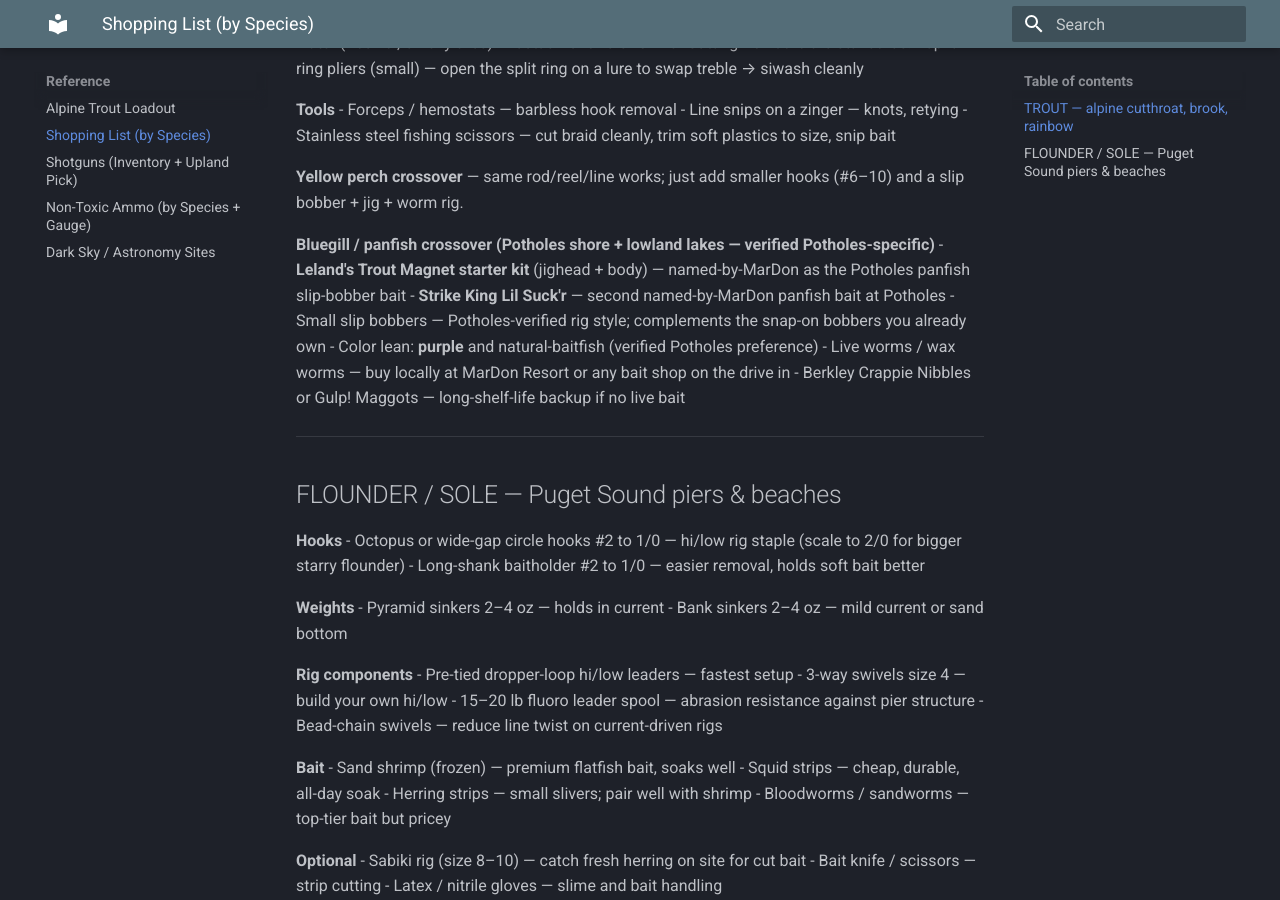
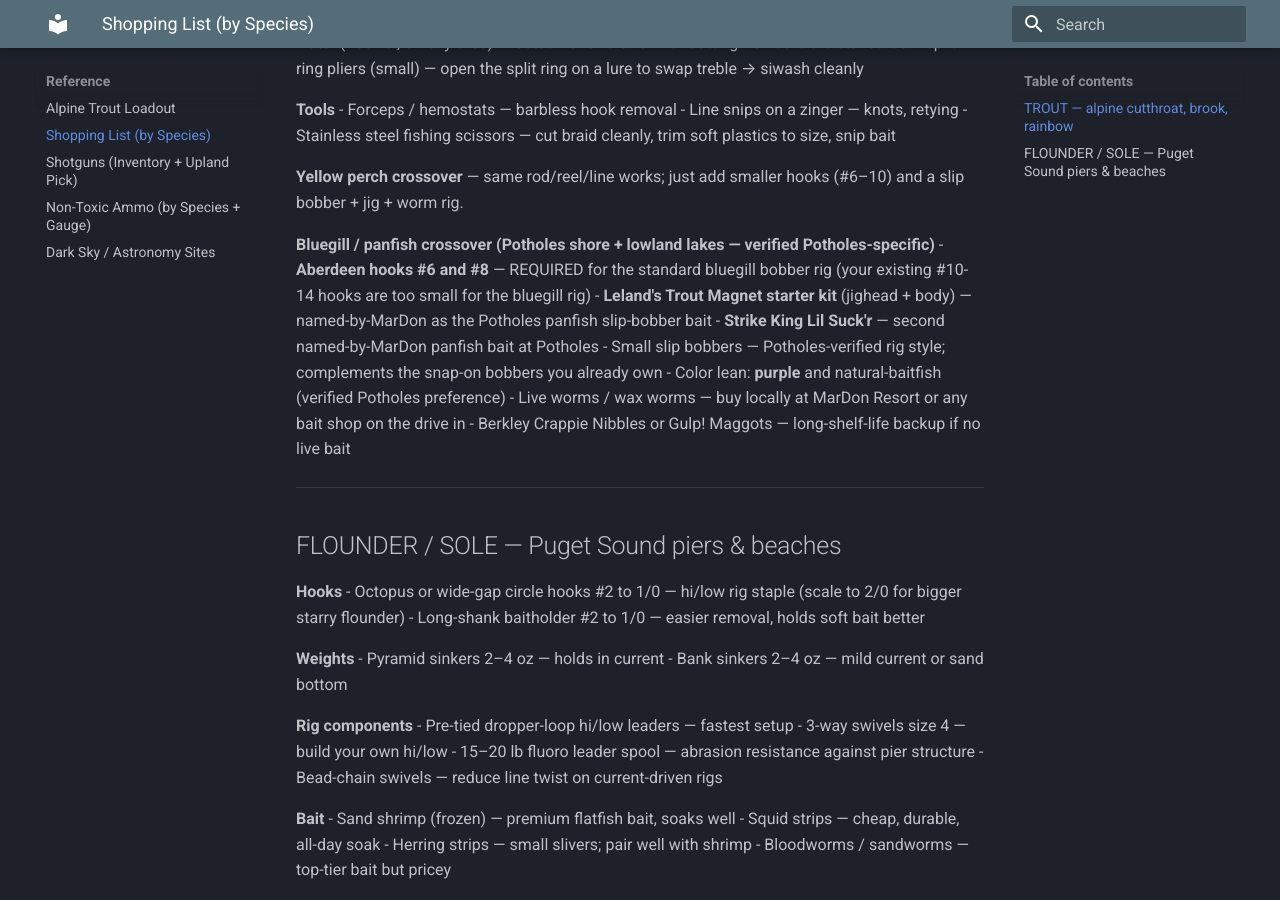
Before and after one commit to jdosher/outdoors-manual, an MkDocs documentation site: the page built from docs/reference/shopping_list.md, in a window 1280 px wide and 900 px high, scrolled down 1076 px. Built offline with MkDocs 1.6.1 and Material for MkDocs 9.7.7, drawn with Linux system fonts in a browser that asks for light colours.

Commit message:
Shopping list: explicitly add Aberdeen hooks #6 and #8 to bluegill section - existing #10-14 from trout section are too small for bluegill rig

```diff
--- a/docs/reference/shopping_list.md
+++ b/docs/reference/shopping_list.md
@@ -60,6 +60,7 @@ Compact, printable tackle reference organized by target species. Each line: **it
 **Yellow perch crossover** — same rod/reel/line works; just add smaller hooks (#6–10) and a slip bobber + jig + worm rig.
 
 **Bluegill / panfish crossover (Potholes shore + lowland lakes — verified Potholes-specific)**
+- **Aberdeen hooks #6 and #8** — REQUIRED for the standard bluegill bobber rig (your existing #10-14 hooks are too small for the bluegill rig)
 - **Leland's Trout Magnet starter kit** (jighead + body) — named-by-MarDon as the Potholes panfish slip-bobber bait
 - **Strike King Lil Suck'r** — second named-by-MarDon panfish bait at Potholes
 - Small slip bobbers — Potholes-verified rig style; complements the snap-on bobbers you already own
```
